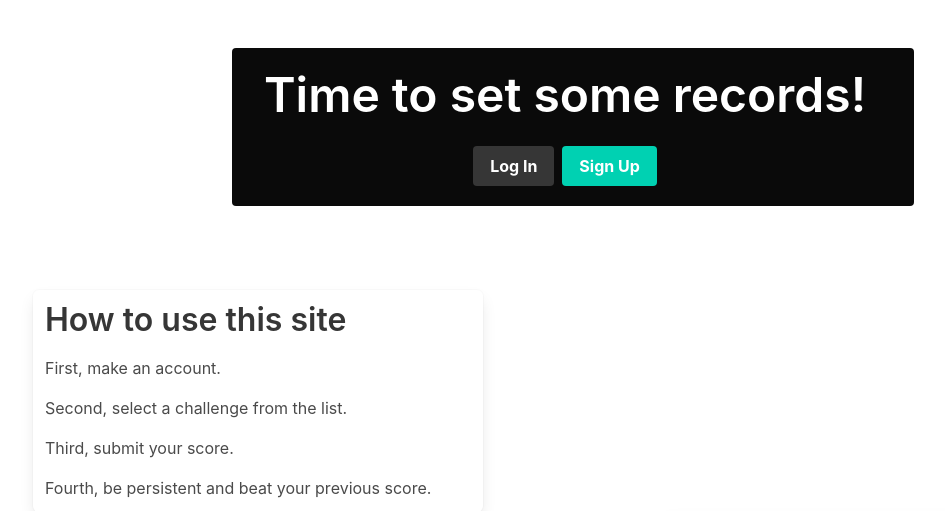
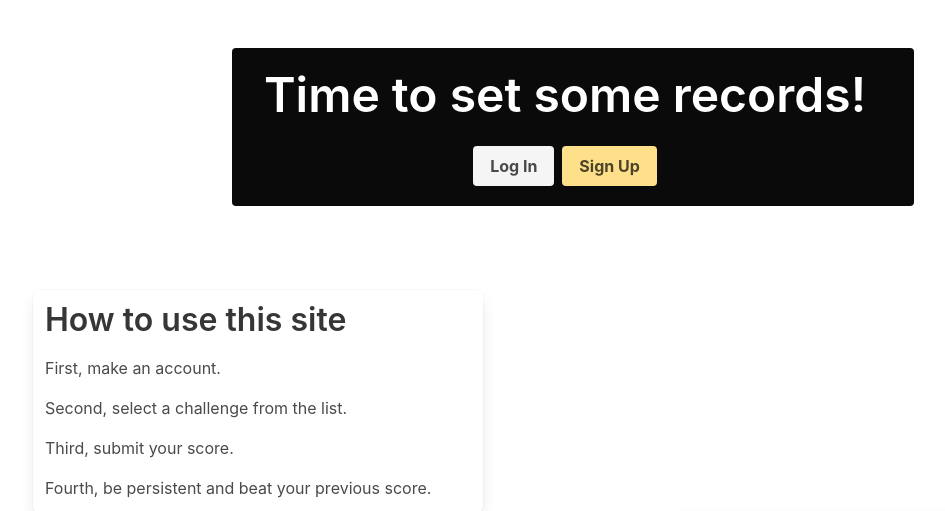
Before and after one commit to lancegoyke/lg-records, a Django app: page / in a window 1280 px wide. Shown: the part 88-599 px from the top of the page, without its empty margins (67-1012 px from the left). Run offline with Django 3.2, Linux system fonts and the light colour scheme; some libraries are stand-ins or nearby versions.

Commit message:
home button styles

```diff
--- a/templates/home.html
+++ b/templates/home.html
@@ -18,7 +18,7 @@ Home | {{ request.site.name }}
                         {% if user.is_superuser %}
                             <a class="button is-warning has-text-weight-bold"
                                     href="{% url 'challenge_filtered_list' %}">View Challenges</a>
-                            <a class="button is-primary has-text-weight-bold" href="{% url 'challenge_create' %}">+ Add
+                            <a class="button is-light has-text-weight-bold" href="{% url 'challenge_create' %}">+ Add
                                     Challenge</a>
                         {% else %}
 
@@ -27,9 +27,9 @@ Home | {{ request.site.name }}
                             <a class="button is-warning has-text-weight-bold"
                                     href="{% url 'challenge_filtered_list' %}">View Challenges</a>
                             {% else %}
-                            <a class="button is-dark has-text-weight-bold" href="{% url 'account_login' %}">Log In</a>
+                            <a class="button is-light has-text-weight-bold" href="{% url 'account_login' %}">Log In</a>
 
-                            <a class="button is-primary has-text-weight-bold" href="{% url 'account_signup' %}">Sign
+                            <a class="button is-warning has-text-weight-bold" href="{% url 'account_signup' %}">Sign
                                     Up</a>
                             {% endif %}
 
```
